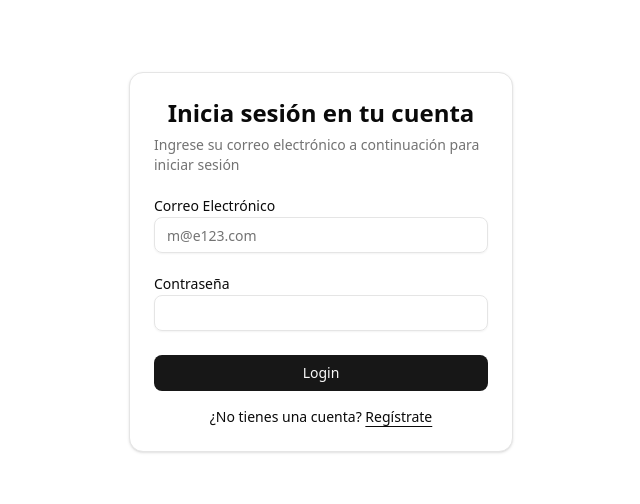
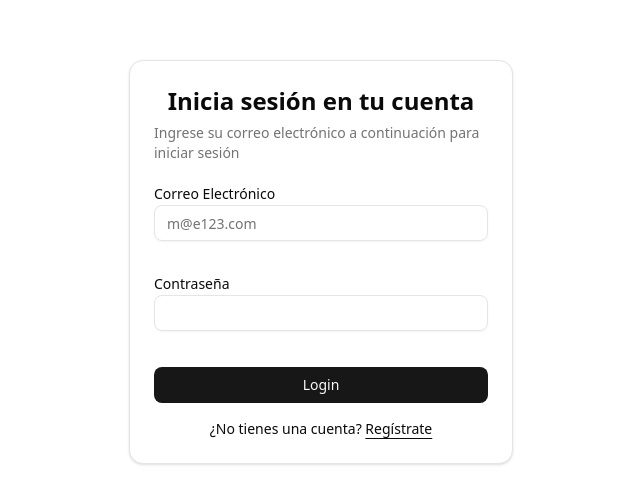
Before and after one commit to santiago305/adopcion-de-gatitos-frontend, a React (Vite) app: page /login in a window 1280 px wide. Shown: the part 138-642 px from the top of the page, without its empty margins (319-959 px from the left). Built offline with nearby package versions, Linux system fonts and the light colour scheme.

Commit message:
fix: add spacing for error messages in login form

```diff
--- a/src/components/login-form.tsx
+++ b/src/components/login-form.tsx
@@ -80,9 +80,13 @@ export function LoginForm({ className, ...props }: React.ComponentProps<"div">)
                   onChange={(e) => setEmail(e.target.value)}
                   placeholder="m@e123.com"
                 />
+                <div
+                className="h-2"
+                >
                 {errors.email && (
                   <p className="text-sm text-red-500">{errors.email}</p>
                 )}
+                </div>
               </div>
 
               <div className="grid gap-1">
@@ -93,9 +97,13 @@ export function LoginForm({ className, ...props }: React.ComponentProps<"div">)
                   value={password}
                   onChange={(e) => setPassword(e.target.value)}
                 />
+                <div
+                className="h-2"
+                >
                 {errors.password && (
                   <p className="text-sm text-red-500">{errors.password}</p>
                 )}
+                </div>
               </div>
 
               <Button type="submit" className="w-full" disabled={submitting}>
```
